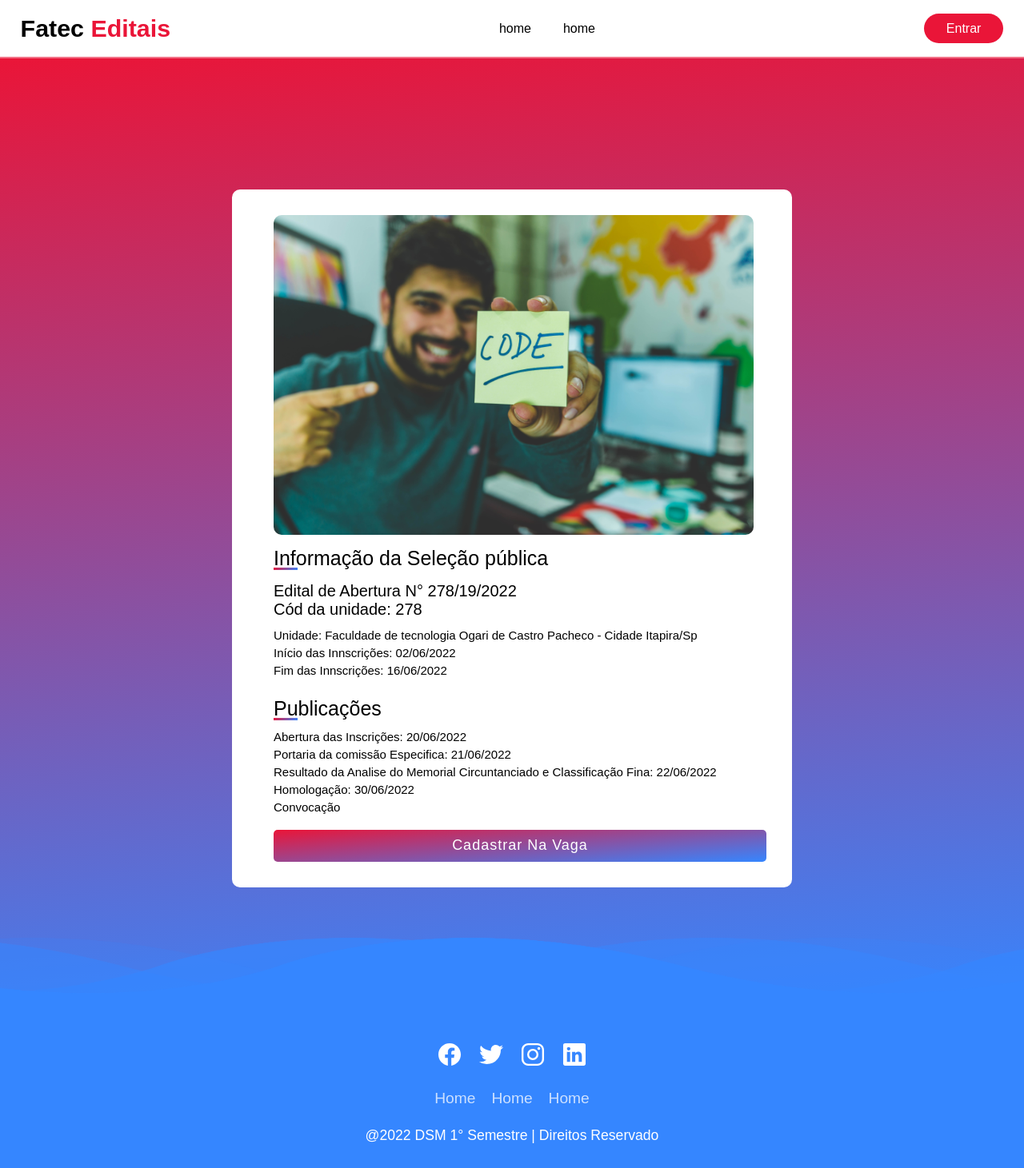
After one commit to luangarciaoficial/ProjetoEditais, a PHP site: page /html/infoedital.html in a window 1280 px wide. The commit adds this page. Shown: the whole page at 80% size. Run offline with PHP 8.4, Linux system fonts and the light colour scheme; some libraries are stand-ins or nearby versions.

Commit message:
Criado a tela de informações do edital / autalização do botão cadastrar

```diff
--- a/css/cadastrar.css
+++ b/css/cadastrar.css
@@ -121,10 +121,13 @@ form .button input{
     border-radius: 5px;
     letter-spacing: 1px;
     background: linear-gradient(175deg, #ea1538, #3586ff);
+    transition: all 0.3s ease;
 }
 
 form .button input:hover{
     background: linear-gradient(-175deg, #ea1538, #3586ff);
+    cursor: pointer;
+    transform: translateY(-5px);
 }
 
 @media (max-width: 584px){
--- /dev/null
+++ b/css/edital.css
@@ -0,0 +1,112 @@
+.edital_sec {
+    display: flex;
+    height: 1200px;
+    justify-content: center;
+    align-items: center;
+    padding: 10px;
+    background: linear-gradient(175deg, #ea1538, #3586ff);
+}
+
+.container {
+    display: flex;
+    flex-direction: column;
+    width: 700px;
+    height: auto;
+    border: 2px solid white;
+    background: #fff;
+    border-radius: 10px;
+    padding: 30px;
+    align-items: left;
+    justify-content: center;
+}
+
+.box {
+    display: flex;
+    flex-direction: column;
+    margin-left: 20px;
+}
+
+.img_titulo {
+    display: flex;
+    max-width: 600px;
+    max-height: 400px;
+    align-items: center;
+    justify-content: center;
+}
+
+.img_titulo img {
+    display: flex;
+    width: 100%;
+    height: auto;
+    align-items: center;
+    justify-content: center;
+    border-radius: 10px;
+}
+
+.container .title {
+    font-size: 25px;
+    font-weight: 500;
+    position: relative;
+    margin-top: 15px;
+}
+
+.container .Title2 {
+    padding-top: 10px;
+}
+
+.container .title::before{
+    content: '';
+    position: absolute;
+    left: 0;
+    bottom: 0;
+    height: 3px;
+    width: 30px;
+    background: linear-gradient(135deg, #ea1538, #3586ff);
+}
+
+.container .title_Secundario {
+    display: flex;
+    flex-direction: column;
+    padding-top: 15px;
+    font-size: 20px;
+    font-weight: 500;
+}
+
+.container .informacoes {
+    display: flex;
+    flex-direction: column;
+    padding-top: 7px;
+}
+
+.container .informacoes p {
+    padding-top: 5px;
+    font-size: 15px;
+    font-weight: 500;
+}
+
+
+
+form .button {
+    display: flex;
+    padding-top: 20px;
+}
+
+form .button input{
+    height: 40px;
+    width: 100%;
+    outline: none;
+    color: #fff;
+    border: none;
+    font-size: 18px;
+    font-weight: 500;
+    border-radius: 5px;
+    letter-spacing: 1px;
+    background: linear-gradient(175deg, #ea1538, #3586ff);
+    transition: all 0.5s ease;
+}
+
+form .button input:hover{
+    background: linear-gradient(135deg, #ea1538, #3586ff);
+    cursor: pointer;
+    transform: translateY(-5px);
+}
--- a/html/cadastrar.php
+++ b/html/cadastrar.html
@@ -19,7 +19,7 @@
 
     <!-- Header -->
     <header>
-        <a href="index.php" class="logo">Fatec<span> Editais</span></a>
+        <a href="index.html" class="logo">Fatec<span> Editais</span></a>
         <div class="bx bx-menu" id="menu-icon"></div>
         <!-- Menu -->
         <ul class="navlist">
@@ -28,7 +28,7 @@
         </ul>
         <!-- Botao login -->
         <div class="h-btn">
-            <a href="#" class="sign-in">Entrar</a>
+            <a href="login.html" class="sign-in">Entrar</a>
         </div>
     </header>
 
--- a/html/index.php
+++ b/html/index.html
@@ -19,7 +19,7 @@
 
     <!-- Header -->
     <header>
-        <a href="index.php" class="logo">Fatec<span> Editais</span></a>
+        <a href="index.html" class="logo">Fatec<span> Editais</span></a>
         <div class="bx bx-menu" id="menu-icon"></div>
         <!-- Menu -->
         <ul class="navlist">
@@ -28,7 +28,7 @@
         </ul>
         <!-- Botao login -->
         <div class="h-btn">
-            <a href="login.php" class="sign-in">Entrar</a>
+            <a href="login.html" class="sign-in">Entrar</a>
         </div>
     </header>
 
--- a/html/indexlogado.php
+++ b/html/indexlogado.html
@@ -19,7 +19,7 @@
 
     <!-- Header -->
     <header>
-        <a href="index.php" class="logo">Fatec<span> Editais</span></a>
+        <a href="index.html" class="logo">Fatec<span> Editais</span></a>
         <div class="bx bx-menu" id="menu-icon"></div>
         <!-- Menu -->
         <ul class="navlist">
--- /dev/null
+++ b/html/infoedital.html
@@ -0,0 +1,101 @@
+<!DOCTYPE html>
+<html lang="pt-br">
+
+<head>
+    <meta charset="UTF-8">
+    <meta http-equiv="X-UA-Compatible" content="IE=edge">
+    <meta name="viewport" content="width=device-width, initial-scale=1.0">
+
+    <title>Home</title>
+
+    <link rel="stylesheet" href="..\css\nav.css">
+    <link rel="stylesheet" href="..\css\footer.css">
+    <link rel="stylesheet" href="..\css\edital.css">
+    <script src="https://kit.fontawesome.com/20764abc40.js" crossorigin="anonymous"></script>
+    <link rel="stylesheet" href="https://unpkg.com/boxicons@latest/css/boxicons.min.css">
+</head>
+
+<body>
+
+    <!-- Header -->
+    <header>
+        <a href="index.html" class="logo">Fatec<span> Editais</span></a>
+        <div class="bx bx-menu" id="menu-icon"></div>
+        <!-- Menu -->
+        <ul class="navlist">
+            <li><a href="#">home</a></li>
+            <li><a href="#">home</a></li>
+        </ul>
+        <!-- Botao login -->
+        <div class="h-btn">
+            <a href="login.html" class="sign-in">Entrar</a>
+        </div>
+    </header>
+
+    <!-- Section Edital -->
+
+    <section class="edital_sec">
+        <div class="container" id="efeito_infoedital">
+            <div class="box">
+                <div class="img_titulo">
+                    <img src="../imgs/dsm.jpg" alt="">
+                </div>
+                <div class="title">Informação da Seleção pública</div>
+                <div class="title_Secundario">
+                    <p>Edital de Abertura N° 278/19/2022</p>
+                    <p></p>Cód da unidade: 278</p>
+                </div>
+                <div class="informacoes">
+                    <p>Unidade: Faculdade de tecnologia Ogari de Castro Pacheco - Cidade Itapira/Sp</p>
+                    <p>Início das Innscrições: 02/06/2022</p>
+                    <p>Fim das Innscrições: 16/06/2022</p>
+                </div>
+                <div class="title Title2">Publicações</div>
+                <div class="informacoes">
+                    <p>Abertura das Inscrições: 20/06/2022</p>
+                    <p>Portaria da comissão Especifica: 21/06/2022</p>
+                    <p>Resultado da Analise do Memorial Circuntanciado e Classificação Fina: 22/06/2022</p>
+                    <p>Homologação: 30/06/2022</p>
+                    <p>Convocação</p>
+                </div>
+                <form action="#">
+                    <div class="button">
+                        <input type="submit" value="Cadastrar Na Vaga">
+                    </div>
+                </form>
+            </div>
+        </div>
+    </section>
+
+    <!-- footer -->
+
+    <footer>
+        <div class="waves">
+            <div class="wave" id="wave1"></div>
+            <div class="wave" id="wave2"></div>
+            <div class="wave" id="wave3"></div>
+            <div class="wave" id="wave4"></div>
+        </div>
+        <ul class="social_icon">
+            <li><a href="#"><ion-icon name="logo-facebook"></ion-icon></a></li>
+            <li><a href="#"><ion-icon name="logo-twitter"></ion-icon></a></li>
+            <li><a href="#"><ion-icon name="logo-instagram"></ion-icon></a></li>
+            <li><a href="#"><ion-icon name="logo-linkedin"></ion-icon></a></li>
+        </ul>
+        <ul class="menu_footer">
+            <li><a href="#">Home</a></li>
+            <li><a href="#">Home</a></li>
+            <li><a href="#">Home</a></li>
+        </ul>
+        <p>@2022 DSM 1° Semestre | Direitos Reservado</p>
+    </footer>
+
+    <!-- Link JavaScript -->
+    <script type="module" src="https://unpkg.com/ionicons@5.5.2/dist/ionicons/ionicons.esm.js"></script>
+    <script nomodule src="https://unpkg.com/ionicons@5.5.2/dist/ionicons/ionicons.js"></script>
+    <script src="https://unpkg.com/scrollreveal"></script>
+    <script type="text/javascript" src="../js/Nav.js"></script>
+
+</body>
+
+</html>
--- a/html/login.php
+++ b/html/login.html
@@ -19,7 +19,7 @@
 
     <!-- Header -->
     <header>
-        <a href="index.php" class="logo">Fatec<span> Editais</span></a>
+        <a href="index.html" class="logo">Fatec<span> Editais</span></a>
         <div class="bx bx-menu" id="menu-icon"></div>
         <!-- Menu -->
         <ul class="navlist">
@@ -28,7 +28,7 @@
         </ul>
         <!-- Botao login -->
         <div class="h-btn">
-            <a href="indexlogado.php" class="sign-in">Entrar</a>
+            <a href="login.html" class="sign-in">Entrar</a>
         </div>
     </header>
 
@@ -50,7 +50,7 @@
                 </div>
                 <div class="links">
                     <a href="#">Esqueceu a senha</a>
-                    <a href="cadastrar.php">Cadastrar</a>
+                    <a href="cadastrar.html">Cadastrar</a>
                 </div>
                     <input type="submit" value="Entrar">
             </form>
--- a/js/Nav.js
+++ b/js/Nav.js
@@ -27,4 +27,8 @@ sr.reveal('footer p', {delay:700, origin:'bottom'})
 /*login*/
 sr.reveal('.box_login', {delay:500, origin:'left'})
 
+/*cadastrar*/
 sr.reveal('#efeito_register', {delay:500, origin:'left'})
+
+/*infoedital*/
+sr.reveal('#efeito_infoedital', {delay:300, origin:'left'})
```
